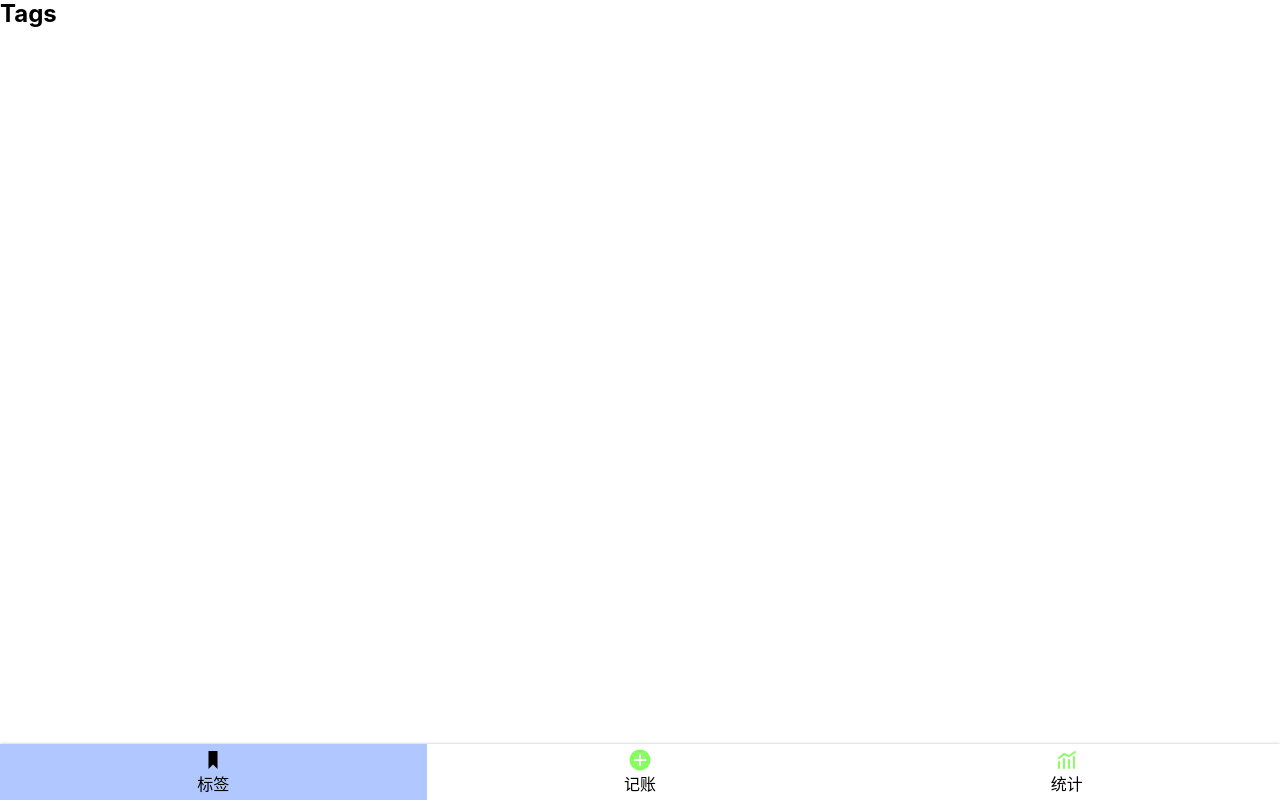
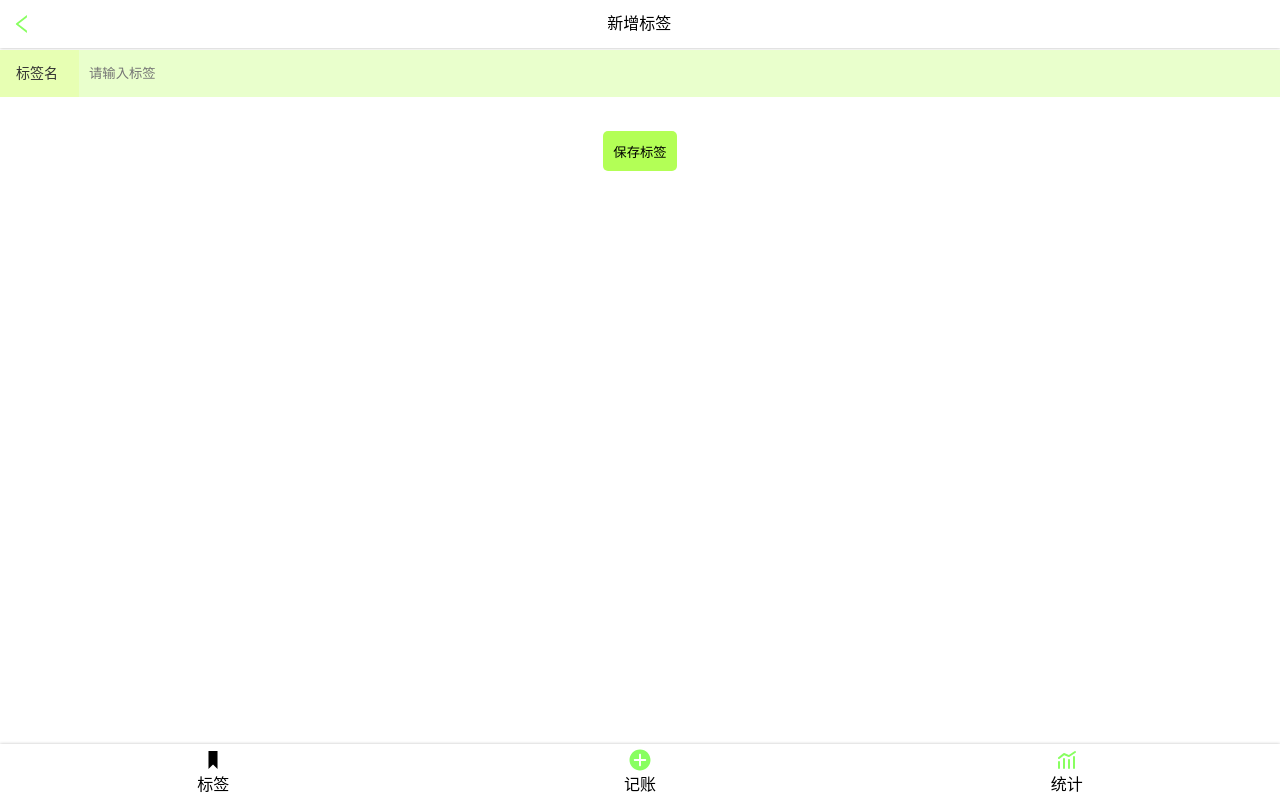
Before and after one commit to Lhasa23/money-react, a React app: page /#/tags/-1 in a window 1280 px wide. Built offline with nearby package versions, Linux system fonts and the light colour scheme.

Commit message:
static data

```diff
--- a/src/App.tsx
+++ b/src/App.tsx
@@ -5,22 +5,26 @@ import {
     Switch,
     Route,
     Redirect
-} from "react-router-dom";
-import Money from "./views/Money";
-import Statistics from "./views/Statistics";
-import Tags from "./views/Tags";
+} from 'react-router-dom';
+import Money from './views/Money';
+import Statistics from './views/Statistics';
+import Tags from './views/Tags';
+import Tag from './views/Tag';
 
-function App () {
+function App() {
     return (
         <Router>
             <Switch>
-                <Route path="/tags">
+                <Route exact path="/tags">
                     <Tags/>
                 </Route>
-                <Route path="/money">
+                <Route exact path="/tags/:id">
+                    <Tag/>
+                </Route>
+                <Route exact path="/money">
                     <Money/>
                 </Route>
-                <Route path="/statistics">
+                <Route exact path="/statistics">
                     <Statistics/>
                 </Route>
                 <Redirect exact from="/" to="/money"/>
--- a/src/components/MyIcon.tsx
+++ b/src/components/MyIcon.tsx
@@ -5,11 +5,16 @@ try {importAll(require.context('../assets/icons', true, /\.svg$/));} catch (erro
 
 type Props = {
     name: string
+    className?: string
+    onClick?: () => void
 }
-
 const MyIcon = (props: Props) => {
     return (
-        <svg fill="#88FF60" className="icon">
+        <svg
+            fill="#88FF60"
+            className={props.className || 'icon'}
+            onClick={props.onClick}
+        >
             <use xlinkHref={`#${props.name}`} />
         </svg>
     )
--- a/src/components/Nav.tsx
+++ b/src/components/Nav.tsx
@@ -34,7 +34,7 @@ const Nav = () => {
         <NavWrapper>
             <ul>
                 <li>
-                    <NavLink to="/tags" activeClassName="selected">
+                    <NavLink exact to="/tags" activeClassName="selected">
                         <MyIcon name="label" />
                         标签
                     </NavLink>
--- /dev/null
+++ b/src/lib/createId.tsx
@@ -0,0 +1,6 @@
+let id = 0
+const createId = () => {
+    id += 1
+    return id
+}
+export default createId
--- /dev/null
+++ b/src/useTags.tsx
@@ -0,0 +1,39 @@
+import {useState} from 'react';
+import createId from './lib/createId';
+
+const defaultTags = [
+    {id: createId(), name: '衣'},
+    {id: createId(), name: '食'},
+    {id: createId(), name: '住'},
+    {id: createId(), name: '行'}
+]
+const useTags = () => {
+    const [tags, setTags] = useState<{ id: number, name: string }[]>(defaultTags)
+    const findTag = (id: number) => tags.filter(tag => tag.id === id)[0]
+    const updateTag = (id: number, name:string) => {
+        const tagIdx = tags.findIndex(tag => tag.id === id)
+        const tagsClone = JSON.parse(JSON.stringify(tags))
+        if (tagIdx === -1) {
+            setTags(() => [
+                ...tagsClone,
+                {id, name}
+            ])
+        } else {
+            tagsClone.splice(tagIdx, 1, {id, name})
+            setTags(() => tagsClone)
+        }
+    }
+    const deleteTag = (id: number) => {
+        const tagIdx = tags.findIndex(tag => tag.id === id)
+        const tagsClone = JSON.parse(JSON.stringify(tags))
+        tagsClone.splice(tagIdx, 1)
+        setTags(() => tagsClone)
+    }
+    return {
+        tags,
+        findTag,
+        updateTag,
+        deleteTag
+    }
+}
+export default useTags
--- a/src/views/Money/CategorySection.tsx
+++ b/src/views/Money/CategorySection.tsx
@@ -26,18 +26,22 @@ const Section = styled.ul`
   }
 `
 
-const CategorySection: React.FC = () => {
+type Props = {
+    value: '-' | '+'
+    onChange: (value: '-' | '+') => void
+}
+const CategorySection: React.FC<Props> = (props) => {
+    const category = props.value
     const categoryMap = {'-': '支出', '+': '收入'}
     type Keys = keyof typeof categoryMap
     const [categoryList] = useState<Keys[]>(['-', '+'])
-    const [category, setCategory] = useState('-') // + income - outcome
     return (
         <Section>
             {categoryList.map(c => {
                 return (
                     <li
                         className={category === c ? 'selected' : ''}
-                        onClick={() => setCategory(c)}
+                        onClick={() => props.onChange(c)}
                         key={c}
                     >
                         {categoryMap[c]}
--- a/src/views/Money/NoteSection.tsx
+++ b/src/views/Money/NoteSection.tsx
@@ -1,4 +1,4 @@
-import React, {useState} from "react";
+import React from "react";
 import styled from "styled-components";
 
 const Wrapper = styled.section`
@@ -19,8 +19,12 @@ const Wrapper = styled.section`
     }
 `
 
-const NoteSection: React.FC = () => {
-    const [note, setNote] = useState('')
+type Props = {
+    value: string
+    onChange: (note: string) => void
+}
+const NoteSection: React.FC<Props> = (props) => {
+    const note = props.value
     /*
     * 非受控型
     *
@@ -42,7 +46,7 @@ const NoteSection: React.FC = () => {
             <span>备注</span>
             <input type="text" placeholder="请在这里添加备注"
                    value={note}
-                   onChange={(e) => setNote(e.target.value)}
+                   onChange={(e) => props.onChange(e.target.value)}
             />
         </Wrapper>
     )
--- /dev/null
+++ b/src/views/Tag.tsx
@@ -0,0 +1,125 @@
+import React, {useEffect, useState} from 'react';
+import useTags from '../useTags';
+import {
+    useParams,
+    useHistory
+} from 'react-router-dom';
+import Layout from '../components/Layout';
+import MyIcon from '../components/MyIcon';
+import styled from 'styled-components';
+import createId from '../lib/createId';
+
+const Header = styled.header`
+  box-shadow: 0 0 3px rgba(0, 0, 0, 0.3);
+  font-size: 16px;
+  padding: 12px 10px;
+  background-color: white;
+  display: flex;
+  justify-content: space-between;
+  align-items: center;
+  .my-icon {
+    height: 1.5em;
+    width: 1.5em;
+  }
+  .title {
+    transform: translate(-20%);
+  }
+`
+const Main = styled.div`
+  font-size: 14px;
+  background-color: #e7ffb3;
+  color: #333333;
+  display: flex;
+  padding: 0 0 0 16px;
+  align-items: center;
+  margin-top: 2px;
+  span {
+    padding-right: 16px;
+  }
+  input {
+    border: none;
+    background-color: #E9FFCC;
+    padding: 16px 10px;
+    flex-grow: 1;
+    margin-left: 5px;
+  }
+`
+const Footer = styled.div`
+  display: flex;
+  justify-content: space-around;
+  padding: 10px 0;
+  margin-top: 24px;
+  .add-label {
+    height: 40px;
+    padding: 0 10px;
+    border: none;
+    border-radius: 5px;
+  }
+  .primary {
+    background-color: #B3FF56;
+  }
+  .danger {
+    background-color: #ff4040;
+  }
+`
+
+const Tag: React.FC = () => {
+    let history = useHistory()
+    const {findTag, updateTag, deleteTag} = useTags()
+    const [tagName, setTagName] = useState('')
+    let {id: idString} = useParams()
+    useEffect(() => {
+        if (+idString !== -1) {
+            const tag = findTag(+idString)
+            setTagName(tag.name)
+        }
+    }, [])
+    const onClickAdd = (id: number, name: string) => {
+        if (id === -1) {
+            id = createId()
+        }
+        updateTag(id, name)
+        history.goBack()
+    }
+    const onClickDelete = (id: number) => {
+        deleteTag(id)
+        history.goBack()
+    }
+
+    return (
+        <Layout>
+            <Header>
+                <MyIcon
+                    className="my-icon"
+                    name="left"
+                    onClick={() => history.goBack()}
+                />
+                <span className="title">{+idString === -1 ? '新增' : '编辑'}标签</span>
+                <span/>
+            </Header>
+            <Main>
+                <span>标签名</span>
+                <input
+                    type="text"
+                    placeholder="请输入标签"
+                    onChange={(e) => setTagName(e.target.value)}
+                    value={tagName}
+                />
+            </Main>
+            <Footer>
+                <button
+                    className="add-label primary"
+                    onClick={() => onClickAdd(+idString, tagName)}
+                >保存标签</button>
+                {+idString !== -1
+                    && <button
+                        className="add-label danger"
+                        onClick={() => onClickDelete(+idString)}
+                    >删除标签</button>
+                }
+            </Footer>
+        </Layout>
+    );
+}
+
+export default Tag
--- a/src/views/Tags.tsx
+++ b/src/views/Tags.tsx
@@ -1,10 +1,62 @@
 import Layout from "../components/Layout";
 import React from "react";
+import useTags from '../useTags';
+import styled from 'styled-components';
+import MyIcon from '../components/MyIcon';
+import {Link} from 'react-router-dom';
+
+const Labels = styled.div`
+  a {
+    background-color: white;
+    padding: 0 16px;
+    display: flex;
+    justify-content: space-between;
+    align-items: center;
+    border-bottom: 1px solid #e6e6e6;
+    .label {
+      display: flex;
+      justify-content: space-between;
+      align-items: center;
+      font-size: 16px;
+      min-height: 44px;
+      white-space: nowrap;
+      overflow: hidden;
+      text-overflow: ellipsis;
+    }
+  }
+`
+const BtnWrapper = styled.div`
+  text-align: center;
+  padding: 10px 0;
+  margin-top: 24px;
+  .add-label {
+    height: 40px;
+    padding: 0 10px;
+    border: none;
+    background-color: #B3FF56;
+    border-radius: 5px;
+  }
+`
 
 function Tags() {
+    const {tags} = useTags()
     return (
         <Layout>
-            <h2>Tags</h2>
+            {tags.map(tag => {
+                return (
+                    <Labels key={tag.id}>
+                        <Link to={'/tags/' + tag.id}>
+                            <span className="label">{tag.name}</span>
+                            <MyIcon name="right" />
+                        </Link>
+                    </Labels>)
+                })
+            }
+            <BtnWrapper>
+                <Link to='/tags/-1'>
+                    <button className="add-label">新增标签</button>
+                </Link>
+            </BtnWrapper>
         </Layout>
     );
 }
```
Also changed, not shown: src/views/Money.tsx (+49 -11 lines), src/views/Money/NumPadSection.tsx (+14 -8 lines), src/views/Money/TagSection.tsx (+21 -35 lines).
